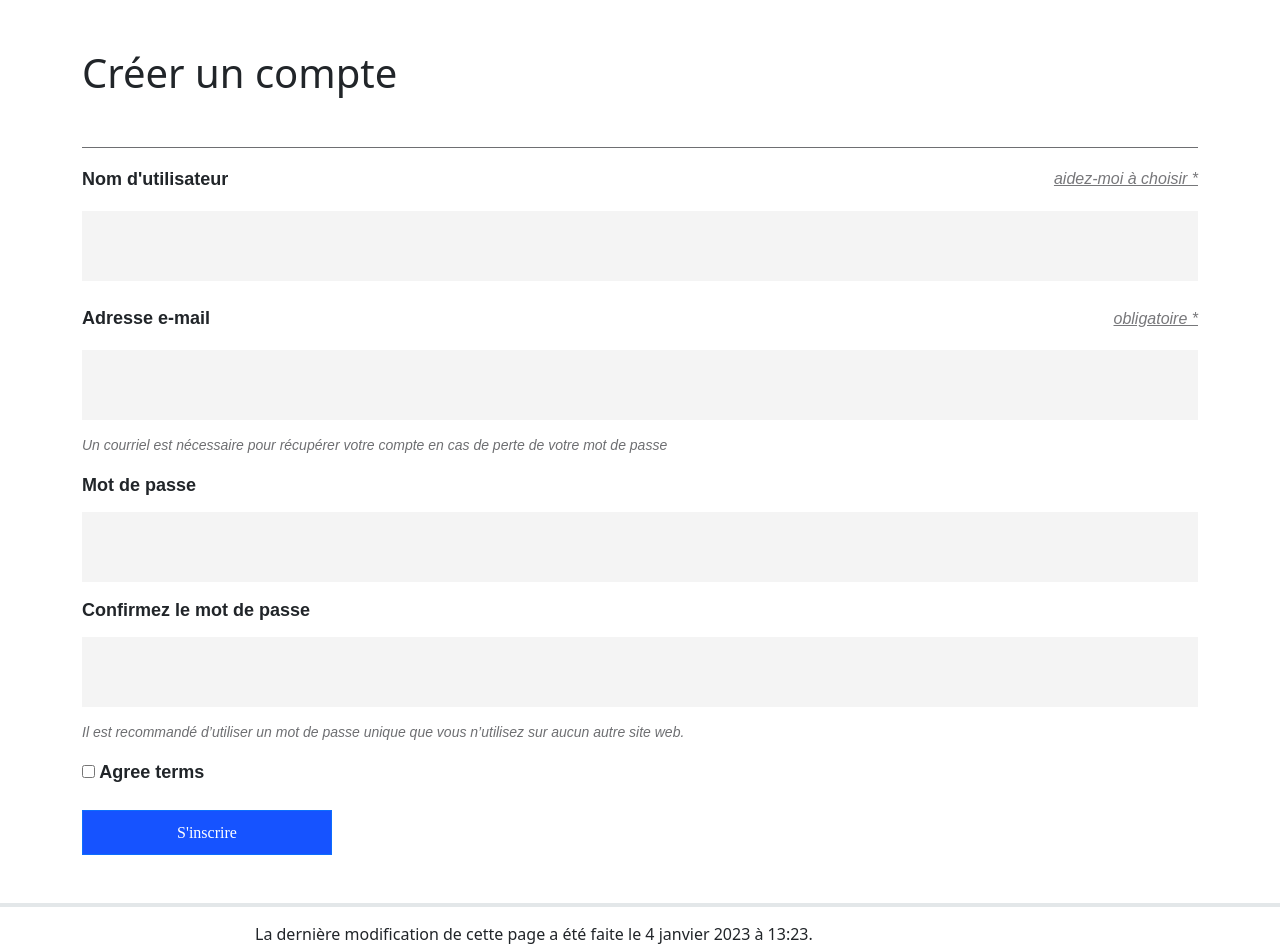
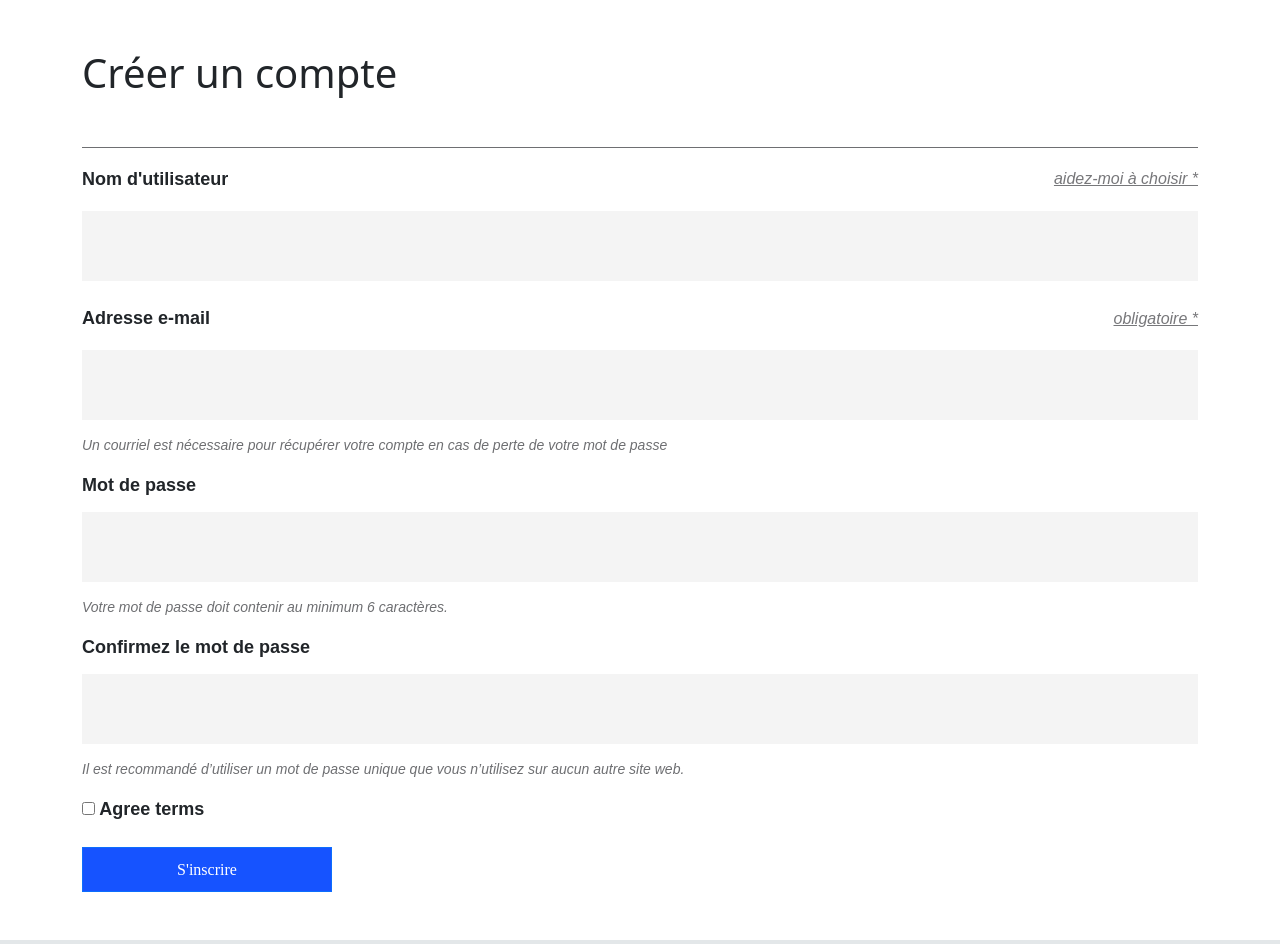
Before and after one commit to wikiditor/wikiprojet, a Symfony app: template templates/registration/register.html.twig in a window 1280 px wide. Shown: the part 183-1127 px from the top of the page. Run offline with Twig, Linux system fonts and the light colour scheme; the template is opened without the code that fills it, so the values that code supplies are empty; form fields are guessed from the names that the template uses; some libraries are stand-ins or nearby versions.

Commit message:
message mdp

```diff
--- a/templates/registration/register.html.twig
+++ b/templates/registration/register.html.twig
@@ -51,6 +51,9 @@
 			{# Affiche le champ du mot de passe avec ses erreurs éventuelles #}
 			{{ form_widget(registrationForm.plainPassword.first) }}
 		</div>
+		<p class="italic">
+			Votre mot de passe doit contenir au minimum 6 caractères.
+		</p>
 		<div>
 			<label for="inputPassword5" class="form-label">Confirmez le mot de passe</label>
 			{# Affiche le champ de confirmation du mot de passe avec ses erreurs éventuelles #}
```
